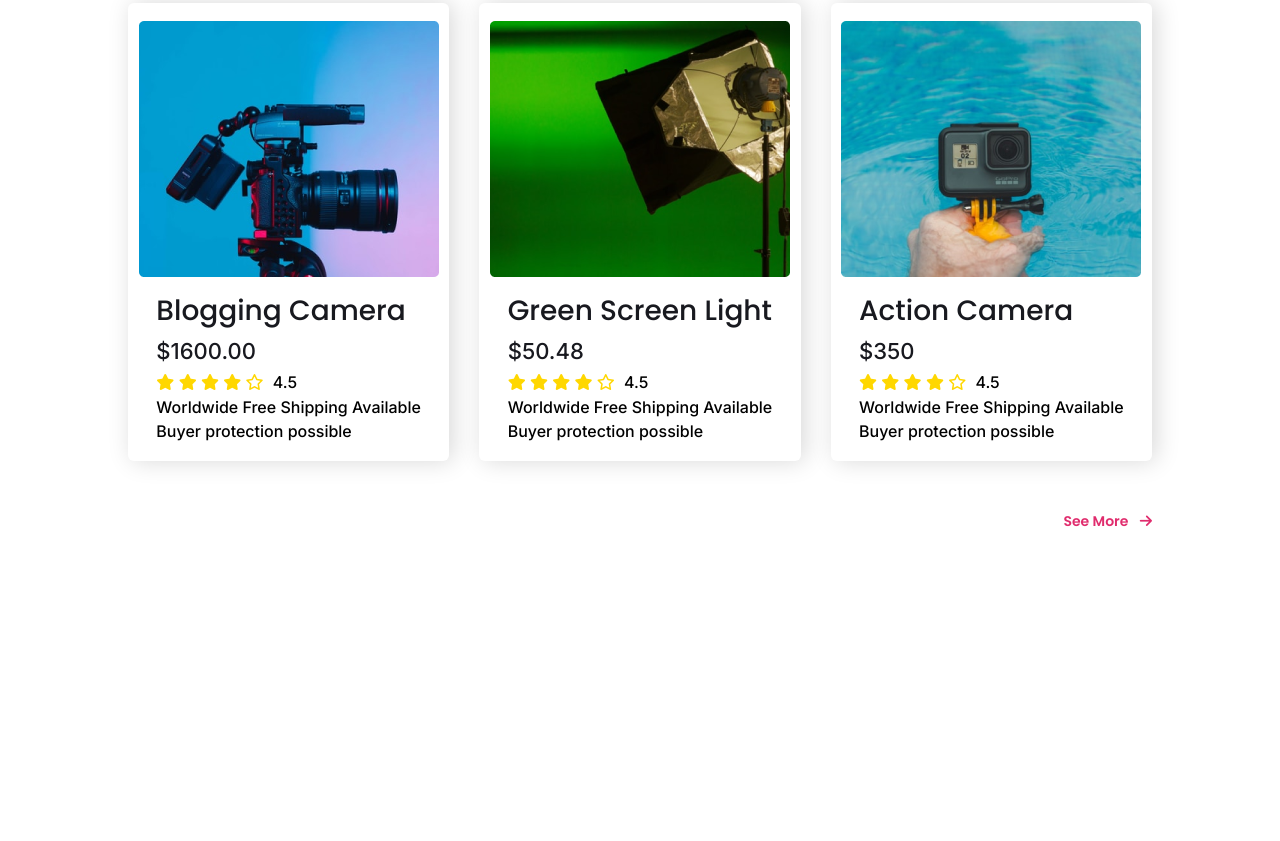
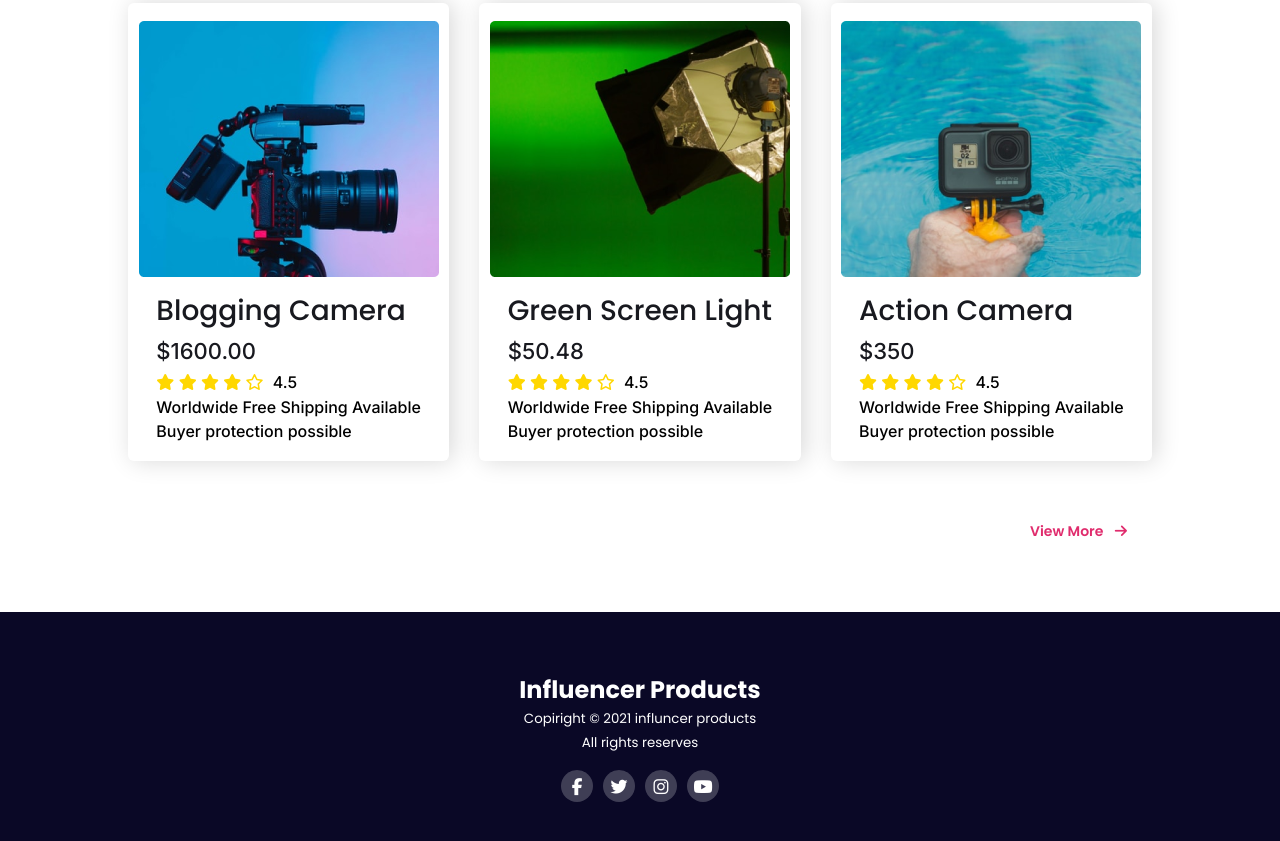
Before and after one commit to hnMurshed/influencer-gear, a plain HTML site: page index.html in a window 1280 px wide. Shown: the part 1769-2610 px from the top of the page. Before the commit the page ends 2361 px from the top, so only its background shows below. Drawn offline with Linux system fonts and the light colour scheme.

Commit message:
footer section, hover effect on product, header camera added

```diff
--- a/index.html
+++ b/index.html
@@ -30,13 +30,13 @@
                     </ul>
                 </nav>
                 <div class="menu-icons">
-                    <svg xmlns="http://www.w3.org/2000/svg" x="0px" y="0px"
+                    <a href=""><svg xmlns="http://www.w3.org/2000/svg" x="0px" y="0px"
                     width="30" height="30"
                     viewBox="0 0 30 30"
                     style=" fill:white;">
                         <path d="M 13 3 C 7.4889971 3 3 7.4889971 3 13 C 3 18.511003 7.4889971 23 13 23 C 15.396508 23 17.597385 22.148986 19.322266 20.736328 L 25.292969 26.707031 A 1.0001 1.0001 0 1 0 26.707031 25.292969 L 20.736328 19.322266 C 22.148986 17.597385 23 15.396508 23 13 C 23 7.4889971 18.511003 3 13 3 z M 13 5 C 17.430123 5 21 8.5698774 21 13 C 21 17.430123 17.430123 21 13 21 C 8.5698774 21 5 17.430123 5 13 C 5 8.5698774 8.5698774 5 13 5 z"></path>
-                    </svg>
-                    <svg xmlns="http://www.w3.org/2000/svg" x="0px" y="0px"
+                    </svg></a>
+                    <a href=""><svg xmlns="http://www.w3.org/2000/svg" x="0px" y="0px"
                     width="36" height="36"
                     viewBox="0 0 172 172"
                     style=" fill:#000000;">
@@ -46,7 +46,7 @@
                                 <path d="M31.63411,14.30534l-24.43945,0.12598l0.06999,14.33333l14.83724,-0.06999l23.61361,56.64746l-8.5804,13.73145c-2.86667,4.58667 -3.01493,10.38036 -0.39193,15.10319c2.623,4.72283 7.59991,7.65657 13.00358,7.65657h86.41992v-14.33333h-86.41992l-0.46191,-0.83985l8.42643,-13.49349h53.52604c5.21017,0 10.005,-2.83296 12.52767,-7.37663l25.8252,-46.47135c1.23983,-2.22167 1.20601,-4.93167 -0.08399,-7.12467c-1.29,-2.18583 -3.64985,-3.52734 -6.18685,-3.52734h-105.69434zM43.58789,43h87.55371l-19.9043,35.83333h-52.71419zM50.16667,129c-7.91608,0 -14.33333,6.41725 -14.33333,14.33333c0,7.91608 6.41725,14.33333 14.33333,14.33333c7.91608,0 14.33333,-6.41725 14.33333,-14.33333c0,-7.91608 -6.41725,-14.33333 -14.33333,-14.33333zM121.83333,129c-7.91608,0 -14.33333,6.41725 -14.33333,14.33333c0,7.91608 6.41725,14.33333 14.33333,14.33333c7.91608,0 14.33333,-6.41725 14.33333,-14.33333c0,-7.91608 -6.41725,-14.33333 -14.33333,-14.33333z"></path>
                             </g>
                         </g>
-                    </svg>
+                    </svg></a>
                 </div>
             </div>
         </div>
@@ -252,14 +252,28 @@
                         </div>
                     </div>
             </div>
-            <a class="link-button" href="#">
-                <span>See More</span>
-                <i class="fas fa-arrow-right"></i>
-            </a>
+            <div class="viewmore-button">
+                <a class="link-button" href="#">
+                    <span>View More</span>
+                    <i class="fas fa-arrow-right"></i>
+                </a>
+            </div>
         </section>
     </main>
 
     <!-- footer starts -->
-    <footer></footer>
+    <footer>
+        <h4>Influencer Products</h4>
+        <small>Copiright &copy; 2021 influncer products</small>
+        <small>All rights reserves</small>
+        <div class="social-icons">
+            <ul>
+                <li><a href=""><i class="fab fa-facebook-f"></i></a></li>
+                <li><a href=""><i class="fab fa-twitter"></i></a></li>
+                <li><a href=""><i class="fab fa-instagram"></i></a></li>
+                <li><a href=""><i class="fab fa-youtube"></i></a></li>
+            </ul>
+        </div>
+    </footer>
 </body>
 </html>
--- a/styles/style.css
+++ b/styles/style.css
@@ -9,11 +9,7 @@ body {
 a {
     text-decoration: none;
 }
-h1 {
-    margin: 0;
-    padding: 0;
-}
-h2 {
+h1, h2, h4 {
     margin: 0;
     padding: 0;
 }
@@ -57,7 +53,7 @@ header nav ul {
 header nav>ul {
     display: flex;
 }
-nav ul li {
+ul li {
     list-style: none;
     padding: 5px 20px;
     transition: 0.3s;
@@ -70,10 +66,10 @@ nav ul li a {
     font-size: 16px;
     font-weight: 600;
 }
-header .menu-part .menu-icons svg {
+header .menu-part .menu-icons a {
     padding: 0 20px;
 }
-header .menu-part .menu-icons svg:last-child {
+header .menu-part .menu-icons a:last-child {
     padding: 0;
 }
 header .menu-part .menu-icons img {
@@ -113,6 +109,12 @@ main {
 .link-button span {
     margin-right: 8px;
 }
+.journey-section .img-area img {
+    transition: 0.3s;
+}
+.journey-section .img-area img:hover {
+    transform: rotate(15deg) scale(1.1);
+}
 
 /*  --------------
     popular-sectoin
@@ -138,6 +140,10 @@ main {
     padding: 18px 0;
     box-shadow: 4px 0 24px #00000028;
     border-radius: 6px;
+    transition: 0.3s;
+}
+.popular-section .product:hover {
+    transform: translatey(-10px);
 }
 .popular-section .product .product-info {
     display: flex;
@@ -168,17 +174,63 @@ main {
 .product .product-info .price ~ span {
     line-height: 24px;
 }
+.popular-section .viewmore-button {
+    text-align: right;
+}
 .popular-section .link-button {
-    display: block;
-    text-align: right;
-    background-color: white;
-    padding: 0;
+    background-color: transparent;
     color: #E02C6D;
-    border-radius: 0;
     margin-top: 50px;
 }
 .popular-section .link-button:hover {
     transform: scale(1);
-    font-size: 16px;
-    position: relative;
+    background-color: #E02C6D;
+    color: white;
 }
+
+/*  --------------
+    footer part starts
+    ---------------  */
+footer {
+    display: flex;
+    flex-direction: column;
+    background-color: #0A0826;
+    padding: 60px 0;
+    color: white;
+    text-align: center;
+}
+footer h4 {
+    font-size: 24px;
+    font-weight: 700;
+}
+footer small {
+    line-height: 24px;
+}
+footer .social-icons {
+    margin-top: 15px;
+}
+footer .social-icons ul {
+    display: flex;
+    justify-content: center;
+    margin: 0;
+    padding: 0;
+}
+footer .social-icons ul li {
+    padding: 0;
+    margin: 0 5px;
+}
+footer .social-icons ul li a {
+    display: flex;
+    justify-content: center;
+    align-items: center;
+    width: 32px;
+    height: 32px;
+    font-size: 17px;
+    color: white;
+    background-color: rgba(255, 255, 255, 0.219);
+    border-radius: 50%;
+    transition: 0.3s;
+}
+footer ul li a:hover {
+    transform: scale(1.2);
+}
```
